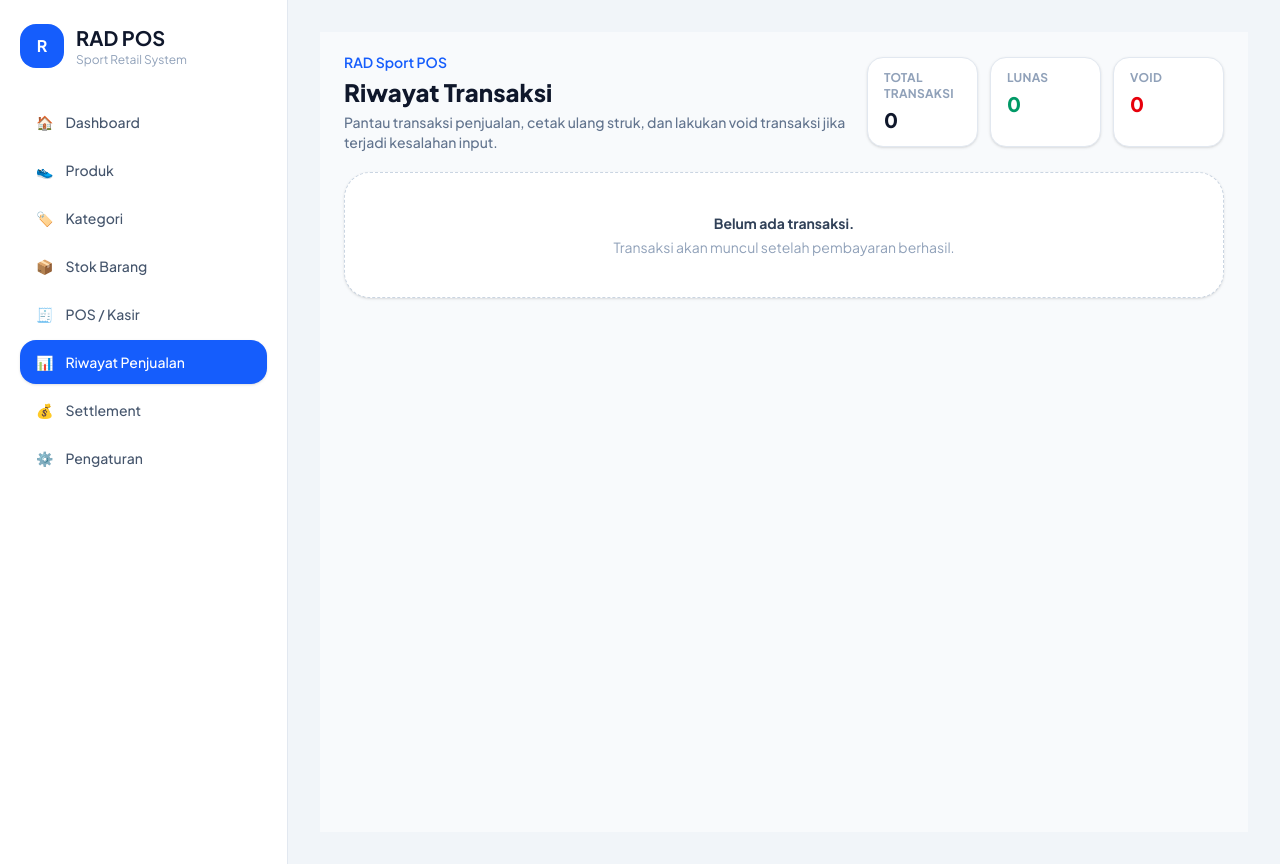
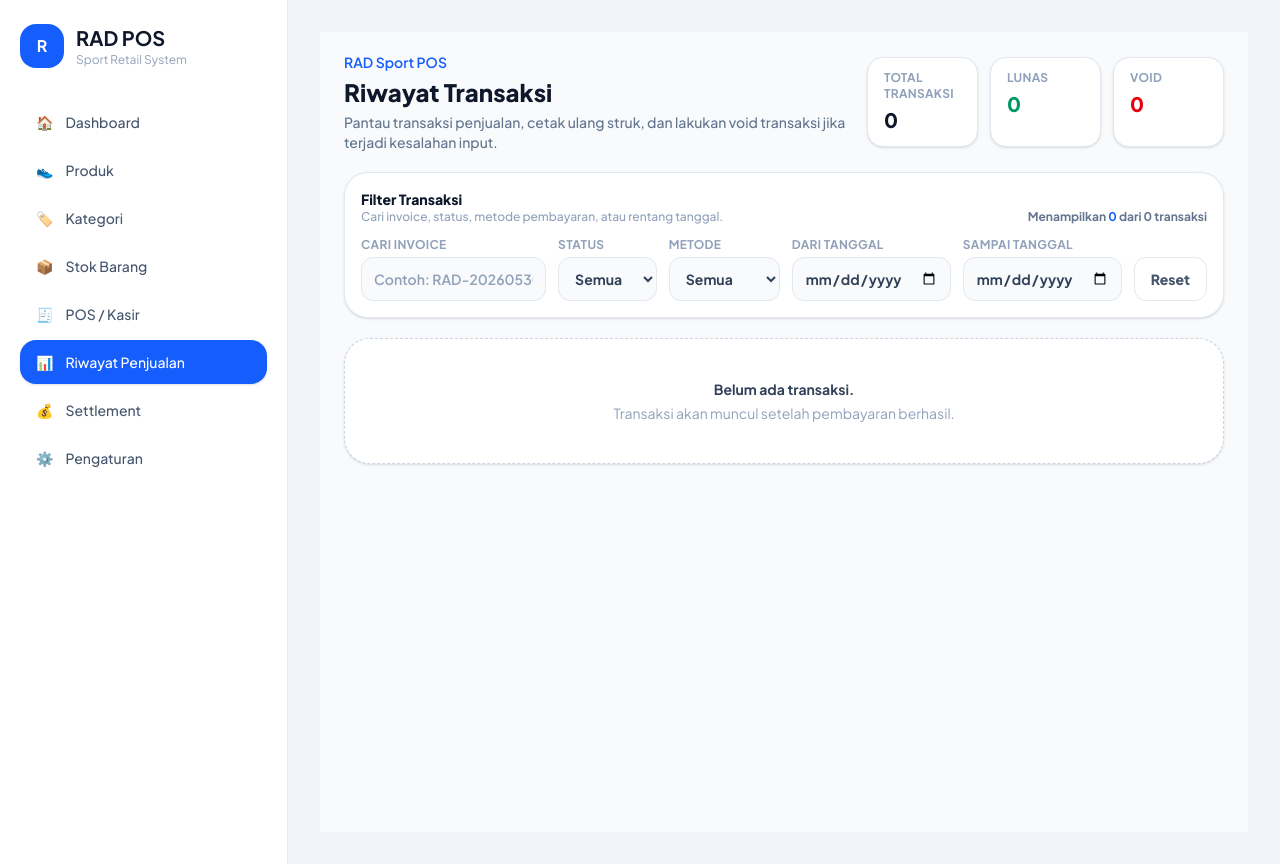
Before and after one commit to Whyudin14/rad-pos-project, a React (Vite) app: page /riwayat-transaksi in a window 1280 px wide. Built offline with nearby package versions, Linux system fonts and the light colour scheme.

Commit message:
feat: add transaction history filters

```diff
--- a/src/pages/RiwayatTransaksi.jsx
+++ b/src/pages/RiwayatTransaksi.jsx
@@ -1,4 +1,4 @@
-import { useEffect, useState } from "react"
+import { useEffect, useMemo, useState } from "react"
 import MainLayout from "../layouts/MainLayout"
 import {
   getTransactions,
@@ -10,6 +10,12 @@ function RiwayatTransaksi() {
   const [transactions, setTransactions] = useState([])
   const [selectedTransaction, setSelectedTransaction] = useState(null)
   const [printTransaction, setPrintTransaction] = useState(null)
+
+  const [searchKeyword, setSearchKeyword] = useState("")
+  const [statusFilter, setStatusFilter] = useState("Semua")
+  const [paymentFilter, setPaymentFilter] = useState("Semua")
+  const [startDate, setStartDate] = useState("")
+  const [endDate, setEndDate] = useState("")
 
   const loadTransactions = () => {
     const savedTransactions = getTransactions()
@@ -48,6 +54,57 @@ function RiwayatTransaksi() {
         return total + Number(item.qty || 0)
       }, 0) || 0
     )
+  }
+
+  const filteredTransactions = useMemo(() => {
+    const keyword = searchKeyword.trim().toLowerCase()
+
+    return transactions.filter((transaction) => {
+      const invoice = String(transaction.invoiceNumber || "").toLowerCase()
+      const paymentMethod = transaction.paymentMethod || ""
+      const status = isVoidTransaction(transaction) ? "Void" : "Lunas"
+
+      const transactionDate = transaction.date
+        ? new Date(transaction.date)
+        : null
+
+      const matchKeyword = !keyword || invoice.includes(keyword)
+
+      const matchStatus =
+        statusFilter === "Semua" || status === statusFilter
+
+      const matchPayment =
+        paymentFilter === "Semua" || paymentMethod === paymentFilter
+
+      let matchStartDate = true
+      let matchEndDate = true
+
+      if (startDate && transactionDate) {
+        const start = new Date(`${startDate}T00:00:00`)
+        matchStartDate = transactionDate >= start
+      }
+
+      if (endDate && transactionDate) {
+        const end = new Date(`${endDate}T23:59:59`)
+        matchEndDate = transactionDate <= end
+      }
+
+      return (
+        matchKeyword &&
+        matchStatus &&
+        matchPayment &&
+        matchStartDate &&
+        matchEndDate
+      )
+    })
+  }, [transactions, searchKeyword, statusFilter, paymentFilter, startDate, endDate])
+
+  const resetFilters = () => {
+    setSearchKeyword("")
+    setStatusFilter("Semua")
+    setPaymentFilter("Semua")
+    setStartDate("")
+    setEndDate("")
   }
 
   const handleVoidTransaction = (transaction) => {
@@ -227,6 +284,108 @@ function RiwayatTransaksi() {
             </div>
           </div>
 
+          {/* FILTER */}
+          <div className="mb-5 rounded-[24px] border border-slate-200 bg-white p-4 shadow-sm">
+            <div className="mb-3 flex flex-col gap-1 md:flex-row md:items-end md:justify-between">
+              <div>
+                <p className="text-sm font-black text-slate-900">
+                  Filter Transaksi
+                </p>
+                <p className="text-xs font-medium text-slate-400">
+                  Cari invoice, status, metode pembayaran, atau rentang tanggal.
+                </p>
+              </div>
+
+              <p className="text-xs font-bold text-slate-500">
+                Menampilkan{" "}
+                <span className="text-blue-600">
+                  {filteredTransactions.length}
+                </span>{" "}
+                dari {transactions.length} transaksi
+              </p>
+            </div>
+
+            <div className="grid gap-3 lg:grid-cols-[1.5fr_0.8fr_0.9fr_0.9fr_0.9fr_auto]">
+              <div>
+                <label className="mb-1 block text-xs font-bold uppercase tracking-wide text-slate-400">
+                  Cari Invoice
+                </label>
+                <input
+                  type="text"
+                  value={searchKeyword}
+                  onChange={(event) => setSearchKeyword(event.target.value)}
+                  placeholder="Contoh: RAD-20260530"
+                  className="h-11 w-full rounded-xl border border-slate-200 bg-slate-50 px-3 text-sm font-semibold text-slate-800 outline-none transition placeholder:text-slate-400 focus:border-blue-400 focus:bg-white"
+                />
+              </div>
+
+              <div>
+                <label className="mb-1 block text-xs font-bold uppercase tracking-wide text-slate-400">
+                  Status
+                </label>
+                <select
+                  value={statusFilter}
+                  onChange={(event) => setStatusFilter(event.target.value)}
+                  className="h-11 w-full rounded-xl border border-slate-200 bg-slate-50 px-3 text-sm font-bold text-slate-700 outline-none transition focus:border-blue-400 focus:bg-white"
+                >
+                  <option value="Semua">Semua</option>
+                  <option value="Lunas">Lunas</option>
+                  <option value="Void">Void</option>
+                </select>
+              </div>
+
+              <div>
+                <label className="mb-1 block text-xs font-bold uppercase tracking-wide text-slate-400">
+                  Metode
+                </label>
+                <select
+                  value={paymentFilter}
+                  onChange={(event) => setPaymentFilter(event.target.value)}
+                  className="h-11 w-full rounded-xl border border-slate-200 bg-slate-50 px-3 text-sm font-bold text-slate-700 outline-none transition focus:border-blue-400 focus:bg-white"
+                >
+                  <option value="Semua">Semua</option>
+                  <option value="Cash">Cash</option>
+                  <option value="QRIS">QRIS</option>
+                  <option value="Transfer">Transfer</option>
+                  <option value="Debit">Debit</option>
+                </select>
+              </div>
+
+              <div>
+                <label className="mb-1 block text-xs font-bold uppercase tracking-wide text-slate-400">
+                  Dari Tanggal
+                </label>
+                <input
+                  type="date"
+                  value={startDate}
+                  onChange={(event) => setStartDate(event.target.value)}
+                  className="h-11 w-full rounded-xl border border-slate-200 bg-slate-50 px-3 text-sm font-bold text-slate-700 outline-none transition focus:border-blue-400 focus:bg-white"
+                />
+              </div>
+
+              <div>
+                <label className="mb-1 block text-xs font-bold uppercase tracking-wide text-slate-400">
+                  Sampai Tanggal
+                </label>
+                <input
+                  type="date"
+                  value={endDate}
+                  onChange={(event) => setEndDate(event.target.value)}
+                  className="h-11 w-full rounded-xl border border-slate-200 bg-slate-50 px-3 text-sm font-bold text-slate-700 outline-none transition focus:border-blue-400 focus:bg-white"
+                />
+              </div>
+
+              <div className="flex items-end">
+                <button
+                  onClick={resetFilters}
+                  className="h-11 w-full rounded-xl border border-slate-200 bg-white px-4 text-sm font-black text-slate-600 transition hover:bg-slate-50 lg:w-auto"
+                >
+                  Reset
+                </button>
+              </div>
+            </div>
+          </div>
+
           {transactions.length === 0 ? (
             <div className="rounded-[26px] border border-dashed border-slate-300 bg-white p-10 text-center shadow-sm">
               <p className="text-sm font-bold text-slate-700">
@@ -235,6 +394,22 @@ function RiwayatTransaksi() {
               <p className="mt-1 text-sm text-slate-400">
                 Transaksi akan muncul setelah pembayaran berhasil.
               </p>
+            </div>
+          ) : filteredTransactions.length === 0 ? (
+            <div className="rounded-[26px] border border-dashed border-slate-300 bg-white p-10 text-center shadow-sm">
+              <p className="text-sm font-bold text-slate-700">
+                Transaksi tidak ditemukan.
+              </p>
+              <p className="mt-1 text-sm text-slate-400">
+                Coba ubah keyword, status, metode, atau tanggal filter.
+              </p>
+
+              <button
+                onClick={resetFilters}
+                className="mt-4 rounded-xl bg-blue-600 px-5 py-2.5 text-sm font-black text-white transition hover:bg-blue-700"
+              >
+                Reset Filter
+              </button>
             </div>
           ) : (
             <div className="overflow-hidden rounded-[26px] border border-slate-200 bg-white shadow-sm">
@@ -248,7 +423,7 @@ function RiwayatTransaksi() {
               </div>
 
               <div className="divide-y divide-slate-100">
-                {transactions.map((transaction, index) => {
+                {filteredTransactions.map((transaction, index) => {
                   const isVoid = isVoidTransaction(transaction)
 
                   return (
```
